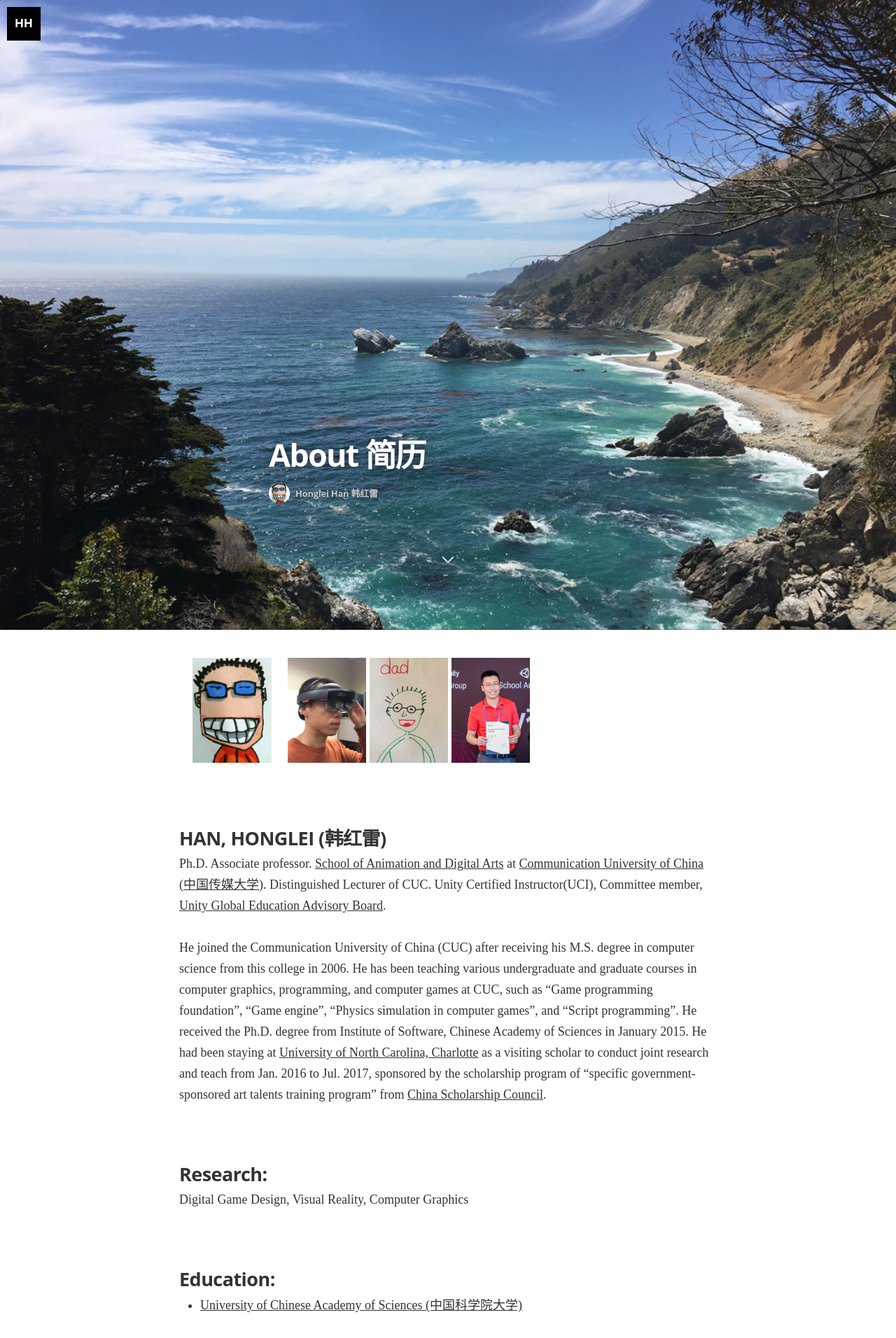
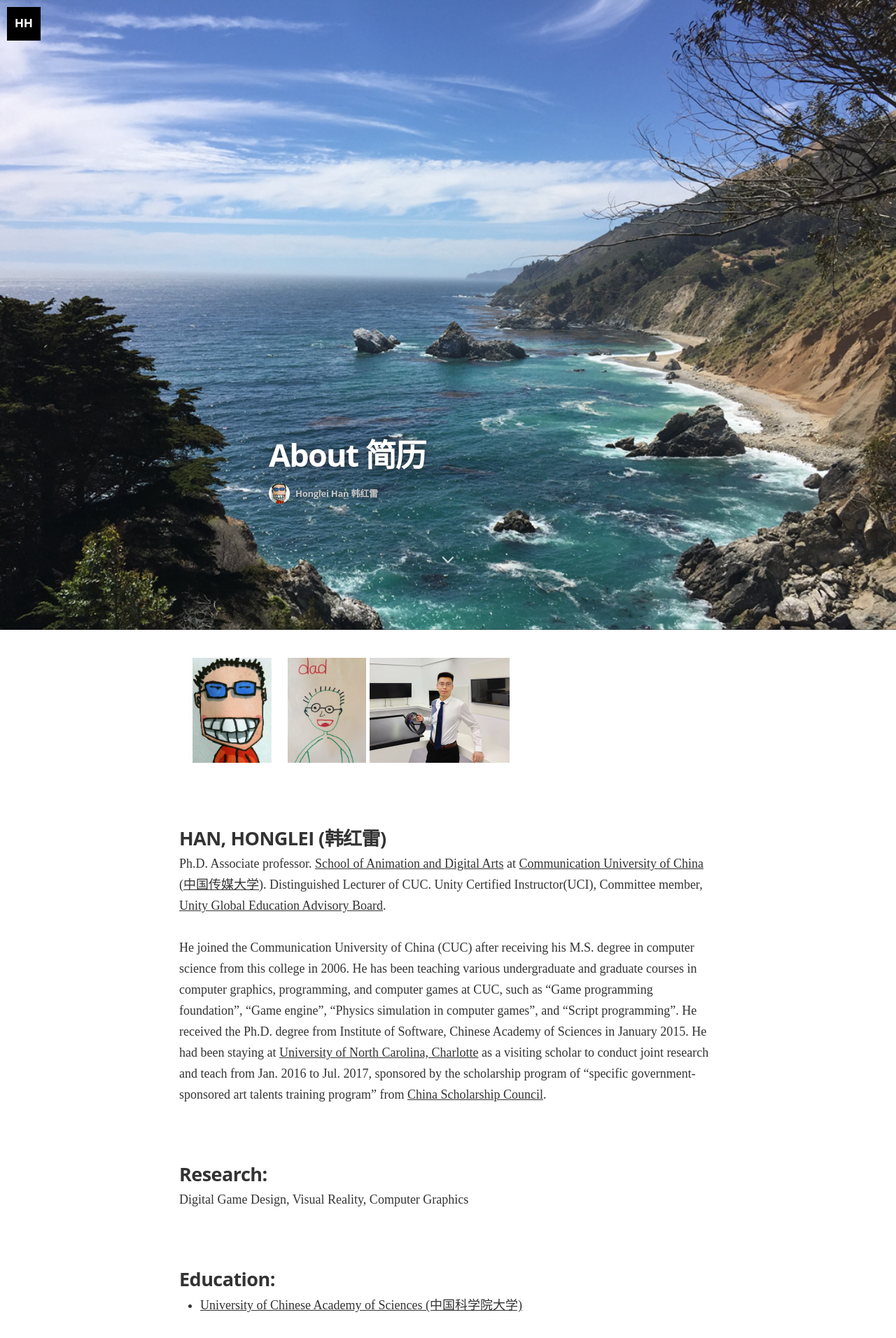
Before and after one commit to hanhonglei/hanhonglei.github.io, a Jekyll site: the page built from about.md, in a window 1280 px wide. Shown: the top 1912 px of the page at 70% size. Built offline with Jekyll 4.4.1, drawn with Linux system fonts in a browser that asks for light colours; nearby versions of some CDN libraries; some web fonts are replaced.

Commit message:
no message

```diff
--- a/about.md
+++ b/about.md
@@ -5,9 +5,8 @@ permalink: /about/
 image: /Images/prepage.jpg
 ---
 ![]({{site.url}}/Images/MeComic.jpg){:height="150px"}
-![]({{site.url}}/Images/MeHolo.JPG){:height="150px"}
 ![]({{site.url}}/Images/MeFromSherry.jpg){:height="150px"}
-![]({{site.url}}/Images/MeUnity.jpg){:height="150px"}
+![]({{site.url}}/Images/MeNew.jpg){:height="150px"}
 
 
 ## HAN, HONGLEI (韩红雷)
```
Also changed, not shown: Images/MeNew.jpg (added).
